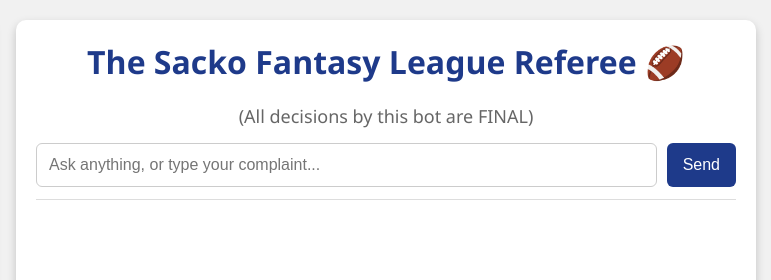
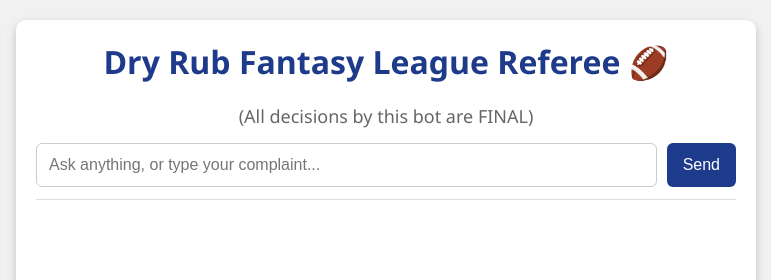
Before and after one commit to Socially-Dystant/SackoReferee, a website: page public/index.html in a window 1280 px wide. Shown: the top 280 px of the page, 254-1025 px from the left. Drawn offline with Linux system fonts and the light colour scheme.

Commit message:
initial commit

```diff
--- a/public/index.html
+++ b/public/index.html
@@ -111,7 +111,7 @@
 
     <!-- Chat Bot -->
     <div class="chat-wrapper">
-      <h1>The Sacko Fantasy League Referee 🏈</h1>
+      <h1>Dry Rub Fantasy League Referee 🏈</h1>
       <h2>(All decisions by this bot are FINAL)</h2>
       <div id="input-section">
         <input id="input" type="text" placeholder="Ask anything, or type your complaint..." onkeydown="if(event.key==='Enter'){send()}" />
```
